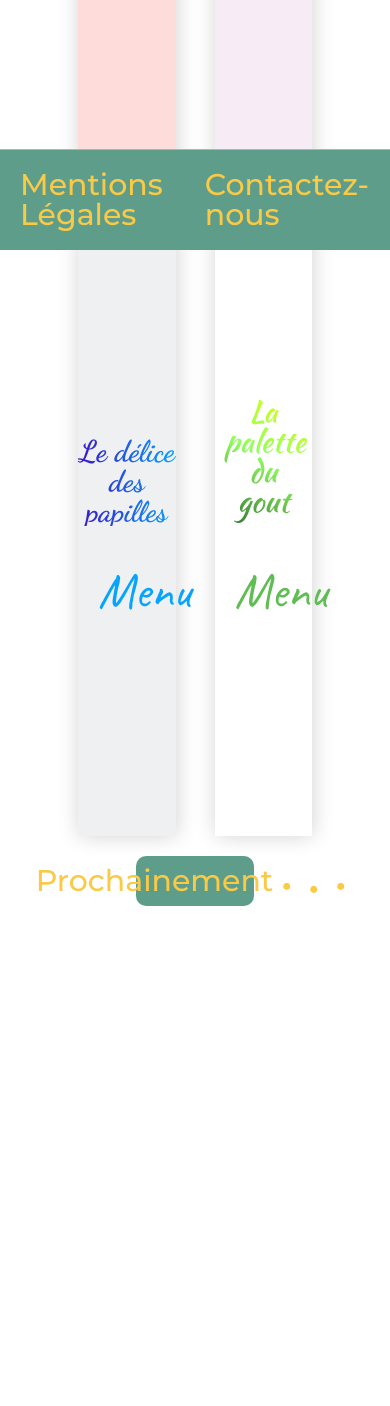
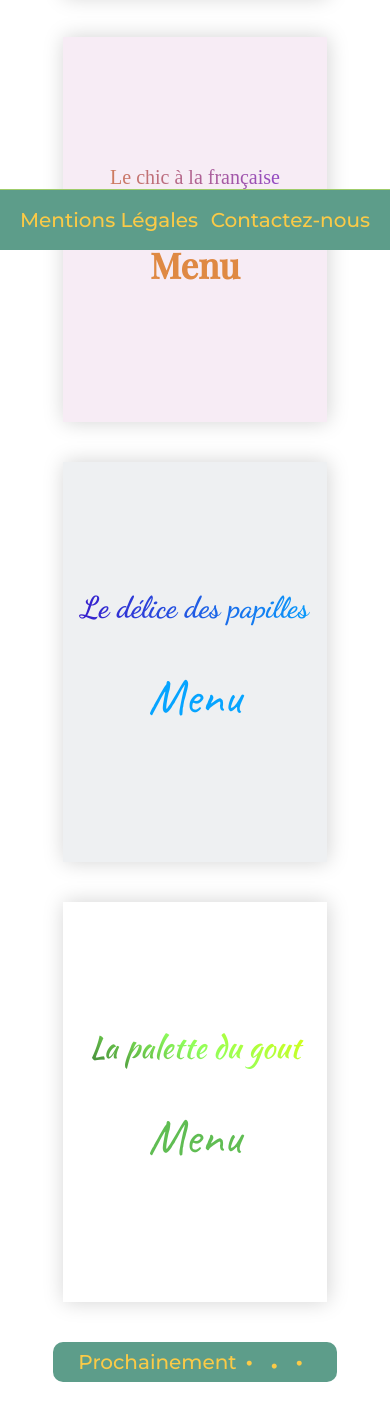
Before and after one commit to Manaile/Projet3, a plain HTML site: page index.html in a window 390 px wide. Shown: the part 594-2000 px from the top of the page. Before the commit the page ends 1531 px from the top, so only its background shows below. Drawn offline with nearby package versions, Linux system fonts and the light colour scheme; files that its build step writes are made by us from their sources; a web font is replaced by a local one.

Commit message:
feat(body):making responsive design

```diff
--- /dev/null
+++ b/css/extra_large.css
@@ -0,0 +1,4 @@
+main{                                           /*résolution de la taille de l'écran pour meilleur affichage*/
+    width: 1140px;
+    margin: 0 auto;
+}
--- /dev/null
+++ b/css/extra_small.css
@@ -0,0 +1,20 @@
+main{                               /*résolution de la taille de l'écran pour meilleur affichage*/
+    width: 97%;
+    margin: 0 auto;
+}
+main>*:last-child{                  /*dimension de 'prochainement'*/
+    width: 70%;
+    margin-bottom: 120px;
+    font-size: 20px;
+}
+article{                            /*dimension de chaque menu*/
+    width: 70%;
+    padding-top: 120px;
+    padding-bottom: 120px;
+}
+footer{                             /*changement de la taille de la police du footer*/
+    font-size: 20px;
+}
+main>*:nth-child(1){                 /*supression de la marge basse du premier menu*/
+    margin-bottom: 0px;
+}
--- a/css/large.css
+++ b/css/large.css
@@ -0,0 +1,13 @@
+main{                                    /*résolution de la taille de l'écran pour meilleur affichage*/
+    width: 980px;
+    margin: 0 auto;
+}
+main>*:last-child{                      /*dimension du "prochainement"*/
+    width: 35%;
+    margin-bottom: 100px;
+}
+article{                                /*dimension de chaque menu*/
+    padding-top: 150px;
+    padding-bottom: 150px;
+    width: 35%;
+}
--- a/css/medium.css
+++ b/css/medium.css
@@ -0,0 +1,16 @@
+main{                                                           /*résolution de la taille de l'écran pour meilleur affichage*/
+    width: 760px;
+    margin: 0 auto;
+}
+main>*:last-child{                                              /*dimension du 'prochainement'*/
+    width: 45%;
+    margin-bottom: 100px;
+}
+article{                                                         /*dimension de chaque menu*/
+    width: 35%;
+    padding-top: 120px;
+    padding-bottom: 120px;
+}
+footer{                                                         /* changement de la taille de la police du footer*/
+    font-size: 25px;
+}
--- a/css/small.css
+++ b/css/small.css
@@ -0,0 +1,17 @@
+main{                                       /*résolution de la taille de l'écran pour meilleur affichage*/
+    width: 560px;
+    margin: 0 auto;
+}
+article{                                    /*dimension de chaque menu*/
+    width: 70%;
+}
+main>*:last-child{                          /*dimension du prochainement*/
+    width: 55%;
+    margin-bottom: 100px;
+}
+footer{                                     /*changement de la taille de la police du footer*/
+    font-size: 25px;
+}
+main>*:nth-child(1){                        /*supression de la marge basse du premier menu*/
+    margin-bottom: 0px;
+}
--- a/css/style.css
+++ b/css/style.css
@@ -1,8 +1,8 @@
-body{                                                            /*police et taille du texte*/
+body{                                                                    /*police et taille du texte*/
     font-family: 'Montserrat';
     font-size: 30px;
 }
-header{                                                              /*mise en page du header */
+header{                                                                  /*mise en page du header */
     font-size: 50px;
     background-color:rgb(93, 157, 138);
     text-align: center;
@@ -12,7 +12,7 @@ header{                                                              /*mise en p
     letter-spacing: -5px;
     border-bottom: 1.5px solid rgb(159, 204, 107);
 }
-footer{                                                               /*mise en page du footer*/
+footer{                                                                   /*mise en page du footer*/
     background-color: rgb(93, 157, 138);
     padding: 20px;
     display: flex;
@@ -26,8 +26,9 @@ footer{                                                               /*mise en
 }
 main>*:last-child{                                                       /*le "prochainement"*/
     background-color: rgb(93, 157, 138);
+    font-size: 25px;
     color:rgb(250, 202, 71);
-    width: 25%;
+    width: 30%;
     padding: 10px;
     margin:0 5% 8% 5%;
     border-radius: 10px ;
@@ -35,7 +36,7 @@ main>*:last-child{                                                       /*le "p
     justify-content: center;
 }
 .fa-circle{                                                                 /*les points de suspension*/
-    font-size: 7px;
+    font-size: 5px;
     margin: 5px 0;
     padding:0 10px;
     display: flex;
@@ -43,7 +44,7 @@ main>*:last-child{                                                       /*le "p
 }
 div>*:nth-child(2){
     animation: jump 900ms ease-in-out infinite;
-}                                                                       /*animation du prochainement*/
+}                                                                       /*animation du premier point*/
 @keyframes jump{
 
     25%{
@@ -56,7 +57,7 @@ div>*:nth-child(2){
 }
 div>*:nth-child(3){
     animation: jump 900ms ease-out infinite 300ms;
-}                                                                     /*animation du prochainement*/
+}                                                                     /*animation du deuxième point*/
 @keyframes jump{
 
     25%{
@@ -69,7 +70,7 @@ div>*:nth-child(3){
 }
 div>*:nth-child(4){
     animation: jump 900ms ease-out infinite 600ms;
-}                                                                     /*animation du prochainement*/
+}                                                                     /*animation du troisième point*/
 @keyframes jump{
 
     25%{
@@ -80,7 +81,7 @@ div>*:nth-child(4){
     }
 
 }
-footer a                                                           /*lien non soulignés et de couleur jaune dans le footer*/
+footer a                                                             /*lien non soulignés et de couleur jaune dans le footer*/
 {
     text-decoration: none;
     color:rgb(250, 202, 71);
@@ -98,12 +99,12 @@ footer a:hover{
     }
 
 }
-main{                                                                       /*mise en page du main*/
+main{                                                                 /*mise en page du main*/
     display: flex;
     flex-wrap: wrap;
     justify-content: center;
 }
-.fa-music{
+.fa-music{                                                              /*style de la note de music*/
     font-size: 40px;
     padding-bottom: 10px;
     -webkit-background-clip: text;
@@ -116,32 +117,32 @@ display: block;
 }
 article a:hover{                                                            /*animation sur le lien des pages*/
     transition: scale(1) ease-in-out 400ms;
-    transform: scale(1.5);
+    transform: scale(1.12);
     opacity: 0.7;
 }
 article{                                                                /*mise en page de chaque menu*/
-    width: 25%;
+    width: 40%;
     font-size: 30px;
     text-align: center;
-    padding-top: 200px;
-    padding-bottom: 200px;
+    padding-top: 250px;
+    padding-bottom: 250px;
     box-shadow: 1px 0px 20px lightgrey;
 }
-article h2{                                                                 /*titre principal des menus*/
+article h2{                                                                 /*espace pour les mots 'menus'*/
     margin: 20px;
 }
-main>*:nth-child(1) h3{                                                     /*titre secondaire du 1er menu*/
+main>*:nth-child(1) h3{                                                     /*la note enchantée*/
     font-family: 'Devonshire';
     color: rgb(71, 31, 24);
 }
-main>*:nth-child(1) h2{                                                    /*titre principal du 1er menu*/
+main>*:nth-child(1) h2{                                                    /*1er 'menu'*/
     font-family: "Itim";
     color: rgb(71, 31, 24);
     font-style: italic;
     font-size: 40px;
     margin-top: 40px;
 }
-main>*:nth-child(2) h3{                                                    /*titre secondaire du 2nd menu*/
+main>*:nth-child(2) h3{                                                    /*chic à la française*/
     font-family: 'Croissant One';
     padding: 10px;
     font-size: 20px;
@@ -149,33 +150,34 @@ main>*:nth-child(2) h3{                                                    /*tit
     -webkit-text-fill-color: transparent;
     background-image: -webkit-linear-gradient(180deg,rgb(129, 58, 223),rgb(223, 138, 67));
 }
-main>*:nth-child(2) h2{                                                         /*titre principal du 2nd menu*/
+main>*:nth-child(2) h2{                                                         /*2eme 'menu'*/
     font-family:'Playfair Display';
     color: rgb(223, 137, 67);
     font-weight: bold;
-    font-size: 40px;
-    margin-top: 30px;
+    font-size: 35px;
+    margin-top: 50px;
 }
-main>*:nth-child(3) h3{                                                     /*titre secondaire du 3eme menu*/
+main>*:nth-child(3) h3{                                                     /*le délice des papilles*/
     font-family: 'Dancing Script';
+    padding: 10px;
     -webkit-background-clip: text;
     -webkit-text-fill-color: transparent;
     background-image: -webkit-linear-gradient(180deg,rgb(6, 164, 255),rgb(59, 20, 201));
 }
-main>*:nth-child(3) h2{                                                     /*titre principal du 3eme menu*/
+main>*:nth-child(3) h2{                                                     /*3ème 'menu'*/
     font-family: 'Caveat';
     font-size: 50px;
     margin-top: 40px;
     color: rgb(6, 164, 255);
 }
-main>*:nth-child(4) h3{                                                        /*titre principal du 4eme menu*/
+main>*:nth-child(4) h3{                                                        /*4ème 'menu'*/
     font-family: 'Kaushan Script';
     padding: 10px;
     -webkit-background-clip: text;
     -webkit-text-fill-color: transparent;
     background-image: -webkit-linear-gradient(60deg,rgb(44, 102, 47),rgb(144, 255, 92),rgb(238, 255, 0));
 }
-main>*:nth-child(4) h2{                                                       /*titre secondaire du 4eme menu*/
+main>*:nth-child(4) h2{                                                       /*la palette du gout*/
     font-family: 'Caveat';
     color: rgb(96, 189, 83);
     font-size: 50px;
@@ -183,17 +185,17 @@ main>*:nth-child(4) h2{                                                       /*
 }
 main>*:nth-child(1){                                                            /*couleur de fond du 1er menu*/
     background-color:rgb(253, 220, 218) ;
-    margin: 5%;
+    margin: 40px;
 }
 main>*:nth-child(2){                                                           /*couleur de fond du 2eme menu*/
-background-color:rgb(247, 236, 245);
-margin: 5%;
+    background-color:rgb(247, 236, 245);
+    margin: 40px;
 }
 main>*:nth-child(3){                                                            /*couleur de fond du 3eme menu*/
     background-color:rgb(238, 240, 242);
-    margin: auto 5% 5% 5%;
+    margin: auto 40px 40px 40px;
 }
 main>*:nth-child(4){                                                            /*couleur de fond du 4eme menu*/
     background-color:rgb(255, 255, 255);
-    margin: auto 5% 5% 5%;
+    margin: auto 40px 40px 40px;
 }
--- a/index.html
+++ b/index.html
@@ -24,28 +24,28 @@
 
 <main>
     <article>
-        <a href="Menu1.html">
+        <a href="La_note_enchantée.html">
             <i class="fas fa-music"></i>
             <h3>La note enchantée</h3>
             <h2>MENU</h2>
         </a>
     </article>
     <article>
-        <a href="Menu2.html">
+        <a href="Le_chic_à_la_française.html">
             <h3>Le chic à la française</h3>
             <h2>Menu</h2>
         </a>
     </article>
 
     <article>
-        <a href="Menu3.html">
+        <a href="Le_délice_des_papilles.html">
             <h3>Le délice des papilles</h3>
             <h2>Menu</h2>
         </a>
     </article>
 
     <article>
-        <a href="Menu4.html">
+        <a href="La_palette_du_gout.html">
             <h3>La palette du gout</h3>
             <h2>Menu</h2>
         </a>
```
